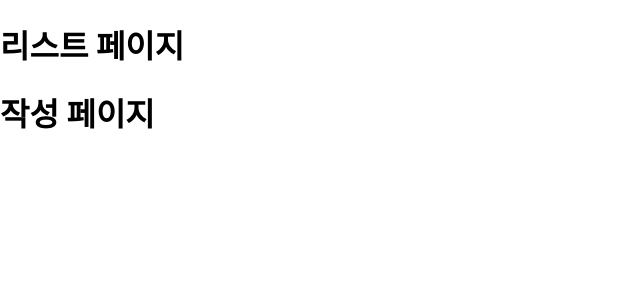
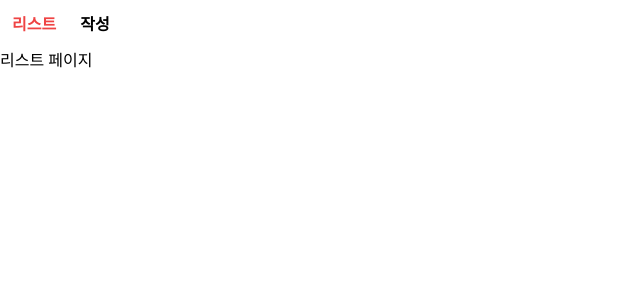
Before and after one commit to gykim93/koreat_it_react_project_01, a React (Create React App) app: page /#/list in a window 1280 px wide. Shown: the top 300 px of the page, without its empty margins (0-640 px from the left). Built offline with nearby package versions, Linux system fonts and the light colour scheme.

Commit message:
테일윈드 도입

```diff
--- a/package.json
+++ b/package.json
@@ -33,5 +33,8 @@
       "last 1 firefox version",
       "last 1 safari version"
     ]
+  },
+  "devDependencies": {
+    "tailwindcss": "^3.0.24"
   }
 }
--- a/src/App.js
+++ b/src/App.js
@@ -1,11 +1,23 @@
+import { Navigate, NavLink, Route, Routes } from "react-router-dom";
 import ListPage from "./pages/ListPage";
 import WritePage from "./pages/WritePage";
 
 function App() {
   return (
     <>
-      <ListPage />
-      <WritePage />
+      <header className="flex">
+        <NavLink className="font-bold p-3 hover:text-red-500" to="/list">
+          리스트
+        </NavLink>
+        <NavLink className="font-bold p-3 hover:text-red-500" to="/write">
+          작성
+        </NavLink>
+      </header>
+      <Routes>
+        <Route path="/list" element={<ListPage />} />
+        <Route path="/write" element={<WritePage />} />
+        <Route path="*" element={<Navigate to="/list" />} />
+      </Routes>
     </>
   );
 }
--- a/src/index.css
+++ b/src/index.css
@@ -1,13 +1,3 @@
-body {
-  margin: 0;
-  font-family: -apple-system, BlinkMacSystemFont, 'Segoe UI', 'Roboto', 'Oxygen',
-    'Ubuntu', 'Cantarell', 'Fira Sans', 'Droid Sans', 'Helvetica Neue',
-    sans-serif;
-  -webkit-font-smoothing: antialiased;
-  -moz-osx-font-smoothing: grayscale;
-}
-
-code {
-  font-family: source-code-pro, Menlo, Monaco, Consolas, 'Courier New',
-    monospace;
-}
+@tailwind base;
+@tailwind components;
+@tailwind utilities;
--- /dev/null
+++ b/tailwind.config.js
@@ -0,0 +1,7 @@
+module.exports = {
+  content: ["./src/**/*.{html,js}"],
+  theme: {
+    extend: {},
+  },
+  plugins: [],
+};
```
